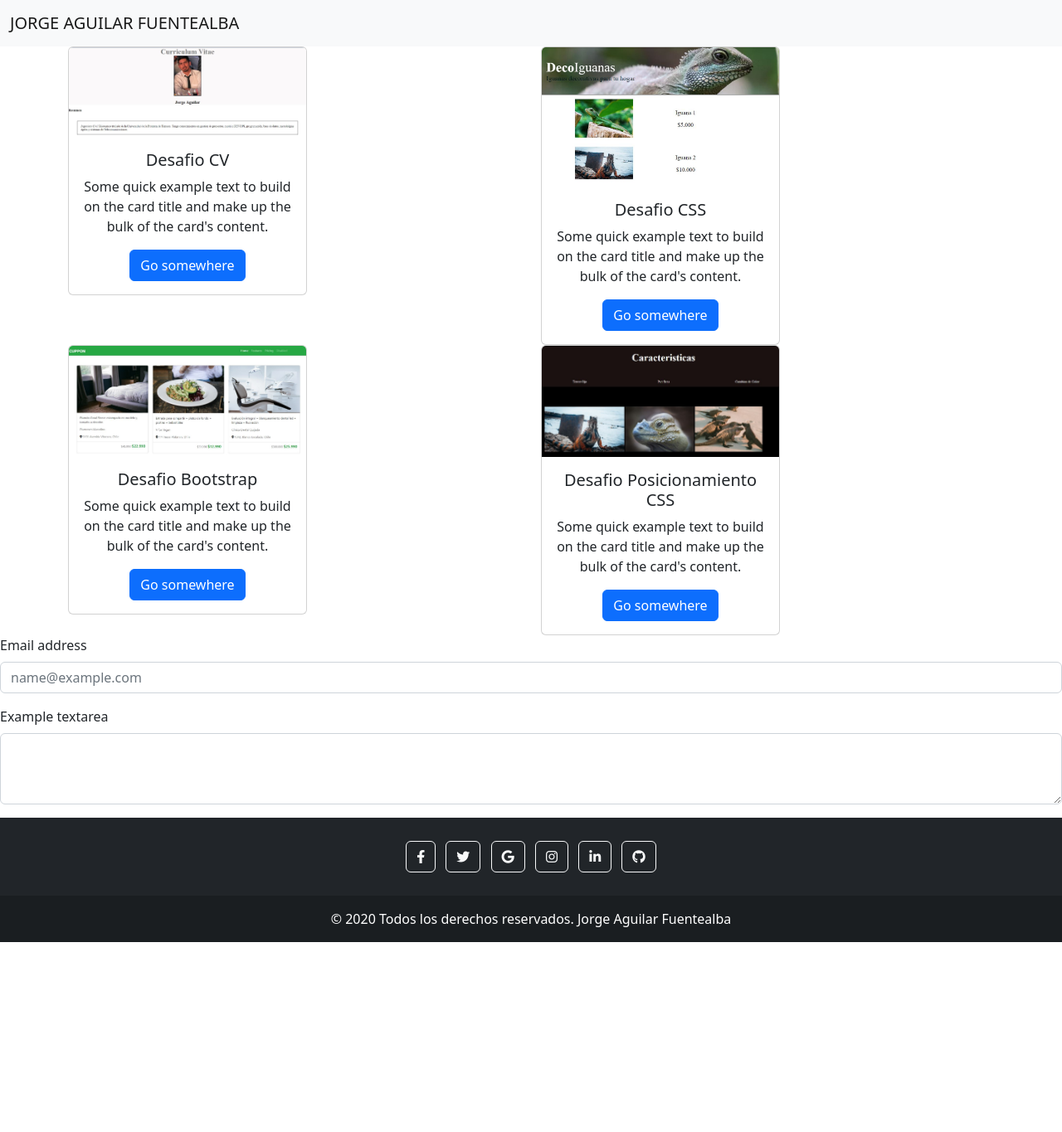
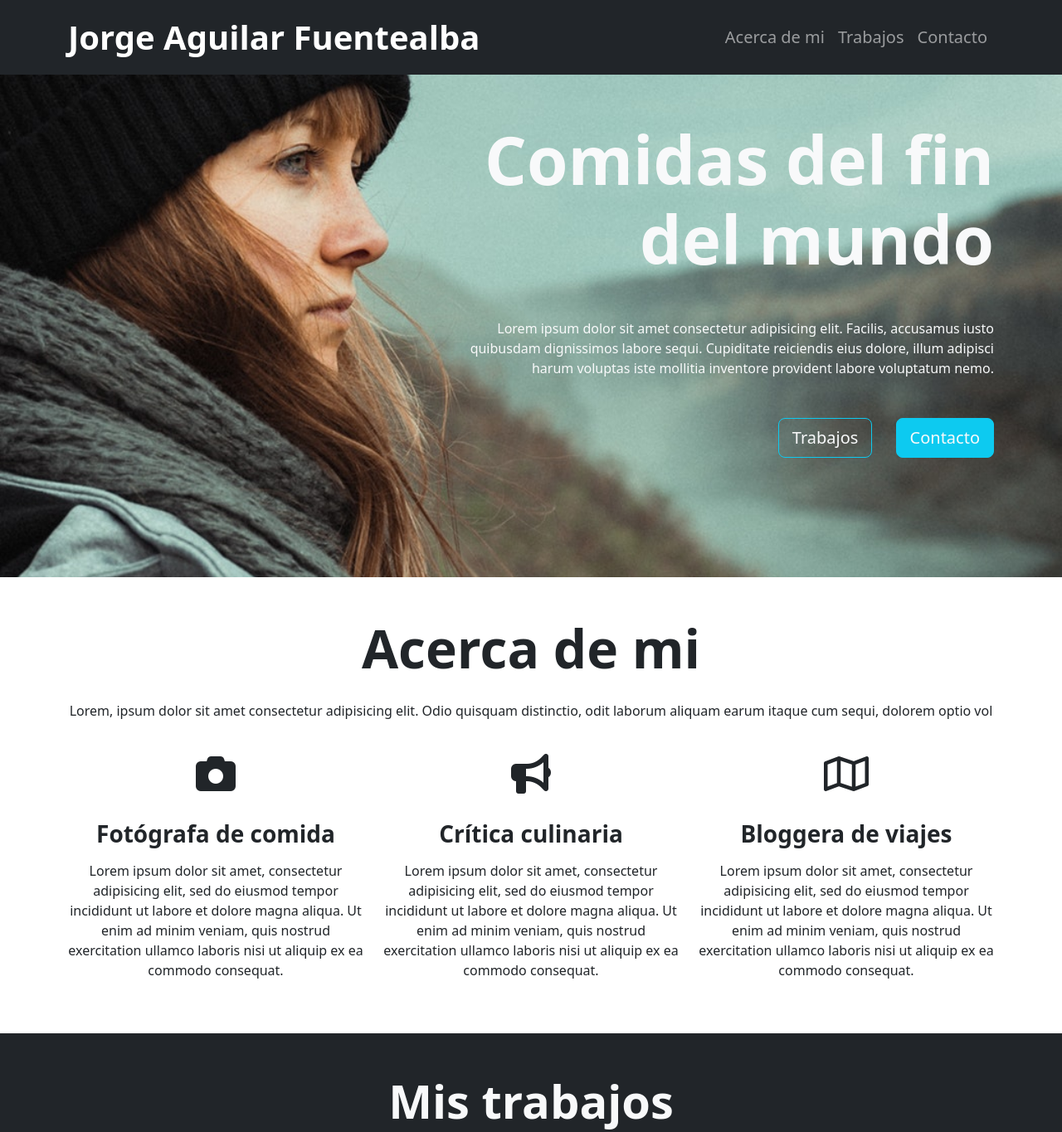
Before and after one commit to jeaf89/portafolio, a plain HTML site: page index.html in a window 1280 px wide. Shown: the top 1365 px of the page at 83% size. Before the commit the page ends 1136 px from the top, so only its background shows below. Drawn offline with nearby package versions, Linux system fonts and the light colour scheme.

Commit message:
Ajute de NavBar - Card

```diff
--- a/assets/css/style.css
+++ b/assets/css/style.css
@@ -0,0 +1,10 @@
+#Hero-Section {
+    background-image: url("../imgs/bg-hero.jpg");
+    background-repeat: no-repeat;
+    background-size: cover;
+    background-position: left;
+  }
+
+  .card{
+    margin: 3%;
+  }
--- a/index.html
+++ b/index.html
@@ -10,74 +10,190 @@
         integrity="sha384-Zenh87qX5JnK2Jl0vWa8Ck2rdkQ2Bzep5IDxbcnCeuOxjzrPF/et3URy9Bv1WTRi" crossorigin="anonymous">
 
     <link rel="stylesheet" href="https://cdnjs.cloudflare.com/ajax/libs/font-awesome/6.2.0/css/all.min.css" />
+    <link rel="stylesheet" href="assets/css/style.css">
 
     <title>Portafolio_Jorge_Aguilar</title>
 </head>
 
 <body>
-    <nav class="navbar bg-light">
-        <div class="container-fluid">
+    <nav class="navbar navbar-expand-lg navbar-dark bg-dark fixed-top">
+        <div class="container">
             <a class="navbar-brand" href="#">
-                JORGE AGUILAR FUENTEALBA
+                <p class="display-6 fw-bold my-2">Jorge Aguilar Fuentealba</p>
             </a>
+            <button class="navbar-toggler" type="button" data-bs-toggle="collapse"
+                aria-controls="navbarSupportedContent" aria-expanded="false" aria-label="Toggle navigation">
+                <span class="navbar-toggler-icon"></span>
+            </button>
+            <div class="collapse navbar-collapse" id="navbarSupportedContent">
+                <ul class="navbar-nav ms-auto mb-2 mb-lg-0 fs-5">
+                    <li class="nav-item">
+                        <a class="nav-link" href="#">Acerca de mi</a>
+                    </li>
+                    <li class="nav-item">
+                        <a class="nav-link" href="#">Trabajos</a>
+                    </li>
+                    <li class="nav-item">
+                        <a class="nav-link" href="#">Contacto</a>
+                    </li>
+
+                </ul>
+
+            </div>
         </div>
     </nav>
+    <section id="Hero-Section" class="text-light text-end py-5 mt-5">
+        <div class="container">
+            <div class="ms-auto col-12 col-md-7 ">
+                <h1 class="display-1 fw-bold my-5">
+                    Comidas del fin <br> del mundo
+                </h1>
+                <p class="my-5">
+                    Lorem ipsum dolor sit amet consectetur adipisicing elit. Facilis, accusamus iusto quibusdam
+                    dignissimos labore sequi. Cupiditate reiciendis eius dolore, illum adipisci harum voluptas iste
+                    mollitia inventore provident labore voluptatum nemo.
+                </p>
+                <div class="mb-5 pb-5">
+                    <button class="btn btn-lg btn-outline-info text-light me-4">Trabajos</button>
+                    <button class="btn btn-lg btn-info text-light">Contacto</button>
+                </div>
+            </div>
+        </div>
+    </section>
+    <section id="Acerca-de-mi" class="container text-center my-5">
+        <h2 class="display-3 fw-bold my-4">Acerca de mi</h2>
+        <p class="my-4">
+            Lorem, ipsum dolor sit amet consectetur adipisicing elit. Odio quisquam distinctio, odit laborum aliquam
+            earum itaque cum sequi, dolorem optio vol
+        </p>
+        <div class="row">
+            <div class="col-12 col-md-4">
+                <i class="fas fa-camera fa-3x my-3"></i>
+                <h3 class="my-3 fw-bold">Fotógrafa de comida</h3>
+                <p class="my-3">
+                    Lorem ipsum dolor sit amet, consectetur adipisicing elit, sed do
+                    eiusmod tempor incididunt ut labore et dolore magna aliqua. Ut enim
+                    ad minim veniam, quis nostrud exercitation ullamco laboris nisi ut
+                    aliquip ex ea commodo consequat.
+                </p>
+            </div>
+            <div class="col-12 col-md-4">
+                <i class="fas fa-bullhorn fa-3x my-3"></i>
+                <h3 class="my-3 fw-bold">Crítica culinaria</h3>
+                <p class="my-3">
+                    Lorem ipsum dolor sit amet, consectetur adipisicing elit, sed do
+                    eiusmod tempor incididunt ut labore et dolore magna aliqua. Ut enim
+                    ad minim veniam, quis nostrud exercitation ullamco laboris nisi ut
+                    aliquip ex ea commodo consequat.
+                </p>
+            </div>
+            <div class="col-12 col-md-4">
+                <i class="far fa-map fa-3x my-3"></i>
+                <h3 class="my-3 fw-bold">Bloggera de viajes</h3>
+                <p class="my-3">
+                    Lorem ipsum dolor sit amet, consectetur adipisicing elit, sed do
+                    eiusmod tempor incididunt ut labore et dolore magna aliqua. Ut enim
+                    ad minim veniam, quis nostrud exercitation ullamco laboris nisi ut
+                    aliquip ex ea commodo consequat.
+                </p>
+            </div>
+        </div>
+    </section>
+    <section id="Mis-trabajos" class="my-5 p-5 bg-dark">
+        <h2 class="display-4 fw-bold text-center text-light mb-3">Mis trabajos</h2>
         <div class="container text-center">
             <div class="row row-cols-2">
-            <div class="col">
-                <div class="card" style="width: 18rem;">
+                <div class="row">
+                    <div class="card" style="width: 33rem;">
                         <img src="assets/imgs/cv.JPG" class="card-img-top" alt="...">
                         <div class="card-body">
                             <h5 class="card-title">Desafio CV</h5>
-                        <p class="card-text">Some quick example text to build on the card title and make up the bulk of
+                            <p class="card-text">Some quick example text to build on the card title and make up the bulk
+                                of
                                 the card's content.</p>
                             <a href="https://github.com/jeaf89/desafiocv" class="btn btn-primary">Go somewhere</a>
                         </div>
                     </div>
                 </div>
-            <div class="col">
-                <div class="card" style="width: 18rem;">
+                <div class="row">
+                    <div class="card" style="width: 33rem;">
                         <img src="assets/imgs/CSS.JPG" class="card-img-top" alt="...">
                         <div class="card-body">
                             <h5 class="card-title">Desafio CSS</h5>
-                        <p class="card-text">Some quick example text to build on the card title and make up the bulk of
+                            <p class="card-text">Some quick example text to build on the card title and make up the bulk
+                                of
                                 the card's content.</p>
                             <a href="https://github.com/jeaf89/desafiocss" class="btn btn-primary">Go somewhere</a>
                         </div>
                     </div>
                 </div>
-            <div class="col">
-                <div class="card" style="width: 18rem;">
+                <div class="row">
+                    <div class="card" style="width: 33rem;">
                         <img src="assets/imgs/bootstrap.JPG" class="card-img-top" alt="...">
                         <div class="card-body">
                             <h5 class="card-title">Desafio Bootstrap</h5>
-                        <p class="card-text">Some quick example text to build on the card title and make up the bulk of
+                            <p class="card-text">Some quick example text to build on the card title and make up the bulk
+                                of
                                 the card's content.</p>
-                        <a href="https://github.com/jeaf89/desafiobootstrap" class="btn btn-primary">Go somewhere</a>
+                            <a href="https://github.com/jeaf89/desafiobootstrap" class="btn btn-primary">Go
+                                somewhere</a>
                         </div>
                     </div>
                 </div>
-            <div class="col">
-                <div class="card" style="width: 18rem;">
+                <div class="row">
+                    <div class="card" style="width: 33rem;">
                         <img src="assets/imgs/posicionamientoCSS.JPG" class="card-img-top" alt="...">
                         <div class="card-body">
                             <h5 class="card-title">Desafio Posicionamiento CSS</h5>
-                        <p class="card-text">Some quick example text to build on the card title and make up the bulk of
+                            <p class="card-text">Some quick example text to build on the card title and make up the bulk
+                                of
                                 the card's content.</p>
-                        <a href="https://github.com/jeaf89/desafioPosicionamientoCSS" class="btn btn-primary">Go somewhere</a>
+                            <a href="https://github.com/jeaf89/desafioPosicionamientoCSS" class="btn btn-primary">Go
+                                somewhere</a>
                         </div>
                     </div>
                 </div>
             </div>
         </div>
-    <div class="mb-3">
-        <label for="exampleFormControlInput1" class="form-label">Email address</label>
-        <input type="email" class="form-control" id="exampleFormControlInput1" placeholder="name@example.com">
+    </section>
+    <section id="Contacto" class="container my-5">
+
+        <h2 class="display-4 fw-bold text-center my-4">Contáctame</h2>
+
+        <p class="text-center my-4 d-none d-md-block">Lorem ipsum dolor, sit amet consectetur adipisicing elit.
+            Doloribus
+            sapiente, autem delectus totam expedita
+            animi corporis dolorem qui magnam, aspernatur officiis quasi culpa tempora est commodi. Voluptate beatae
+            tempora quaerat?</p>
+
+        <form>
+
+
+            <div class="form-group mb-4">
+                <label class="mb-2">Nombre</label>
+                <input class="form-control" placeholder="Nombre">
             </div>
-    <div class="mb-3">
-        <label for="exampleFormControlTextarea1" class="form-label">Example textarea</label>
-        <textarea class="form-control" id="exampleFormControlTextarea1" rows="3"></textarea>
+
+            <div class="form-group mb-4">
+                <label class="mb-2">Correo electrónico</label>
+                <input class="form-control" placeholder="Correo electrónico" />
             </div>
+
+
+            <div class="form-group">
+                <label class="mb-2">Mensaje</label>
+                <textarea class="form-control" placeholder="Escribe aquí tu mensaje"></textarea>
+            </div>
+
+            <div class="my-3 text-end">
+                <button class="btn btn-info text-light">Enviar</button>
+            </div>
+
+
+
+        </form>
+
+    </section>
 
     <footer class="bg-dark text-center text-white">
 
```
Also changed, not shown: assets/imgs/bg-hero.jpg (added). Lines whose indentation alone changed are shown as unchanged.
